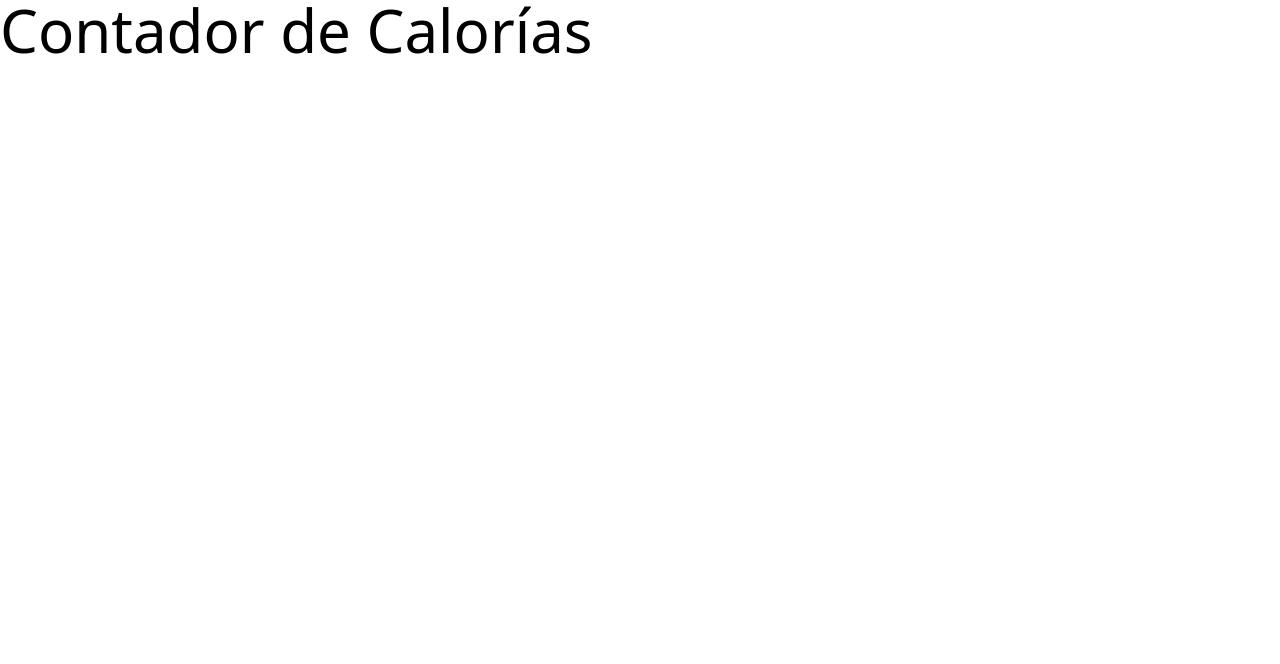
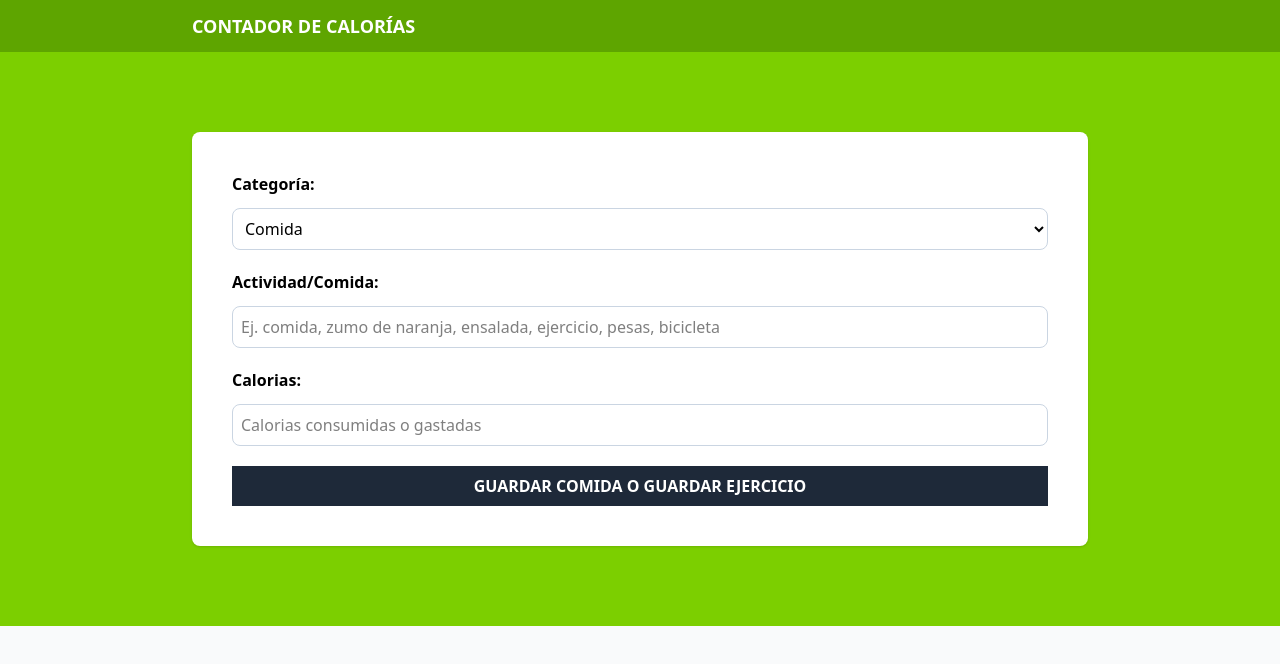
Before and after one commit to lxstik/proyecto-contador-de-calorias, a React (Vite) app: page / in a window 1280 px wide. Shown: the top 664 px of the page. Built offline with nearby package versions, Linux system fonts and the light colour scheme.

Commit message:
formulario

```diff
--- a/index.html
+++ b/index.html
@@ -4,9 +4,9 @@
     <meta charset="UTF-8" />
     <link rel="icon" type="image/svg+xml" href="/vite.svg" />
     <meta name="viewport" content="width=device-width, initial-scale=1.0" />
-    <title>calorie-tracker</title>
+    <title>Contador de calorías - React & Typescript</title>
   </head>
-  <body>
+  <body class="bg-gray-50">
     <div id="root"></div>
     <script type="module" src="/src/main.tsx"></script>
   </body>
--- a/src/App.tsx
+++ b/src/App.tsx
@@ -1,8 +1,23 @@
+import Form from "./components/Form"
+
 function App() {
 
   return (
     <>
-      <h1 className="text-6xl">Contador de Calorías</h1>
+      <header className="bg-lime-600 py-3 ">
+        <div className="max-w-4xl mx-auto flex justify-between">
+          <h1 className="text-center text-lg font-bold text-white uppercase">
+            Contador de calorías
+          </h1>
+
+        </div>
+      </header>
+
+      <section className="bg-lime-500 py-20  px-5">
+        <div className="max-w-4xl mx-auto">
+          <Form />
+        </div>
+      </section>
     </>
   )
 }
--- /dev/null
+++ b/src/components/Form.tsx
@@ -0,0 +1,52 @@
+import {categories} from "../data/categories"
+
+export default function Form() {
+  return (
+    <form
+        className="space-y-5 bg-white shadow p-10 rounded-lg"
+    >
+        <div className="grid grid-cols-1 gap-3">
+            <label htmlFor="category" className="font-bold">Categoría:</label>
+            <select
+                className="border border-slate-300 p-2 rounded-lg w-full bg-white"
+                id="category"
+            >
+                {categories.map((category) => (
+                    <option
+                        key={category.id}
+                        value={category.id}
+                    >
+                        {category.name}
+                    </option>
+                ))}
+            </select>
+        </div>
+
+        <div className="grid grid-cols-1 gap-3">
+            <label htmlFor="activity" className="font-bold">Actividad/Comida:</label>
+            <input
+                id="activity"
+                type="text"
+                className="border border-slate-300 p-2 rounded-lg"
+                placeholder="Ej. comida, zumo de naranja, ensalada, ejercicio, pesas, bicicleta"
+            />
+        </div>
+
+                <div className="grid grid-cols-1 gap-3">
+            <label htmlFor="calories" className="font-bold">Calorias:</label>
+            <input
+                id="calories"
+                type="number"
+                className="border border-slate-300 p-2 rounded-lg"
+                placeholder="Calorias consumidas o gastadas"
+            />
+        </div>
+
+        <input
+            type="submit"
+            className="bg-gray-800 hover:bg-gray-900 w-full p-2 font-bold uppercase text-white cursor-pointer"
+            value='Guardar Comida o Guardar Ejercicio'
+        />
+    </form>
+  )
+}
--- /dev/null
+++ b/src/data/categories.ts
@@ -0,0 +1,6 @@
+import type {Category} from "../types"
+
+export const categories: Category[] = [
+  { id: 1, name: 'Comida'},
+  { id: 2, name: 'Ejercicio'}
+]
--- /dev/null
+++ b/src/types/index.ts
@@ -0,0 +1,4 @@
+export type Category = {
+    id: number,
+    name: string
+}
```
